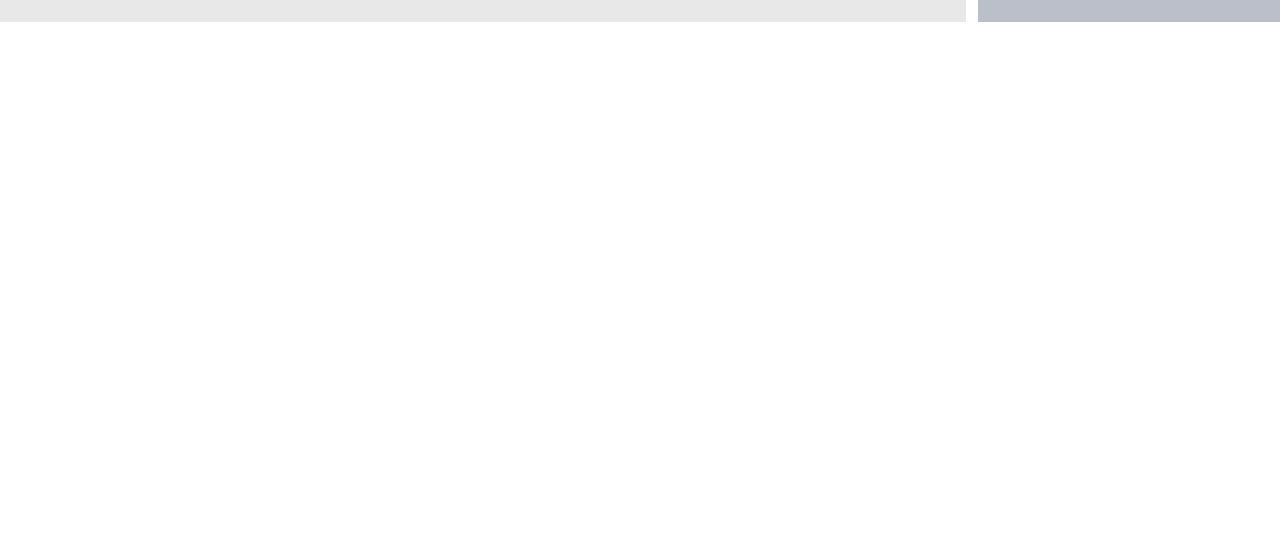
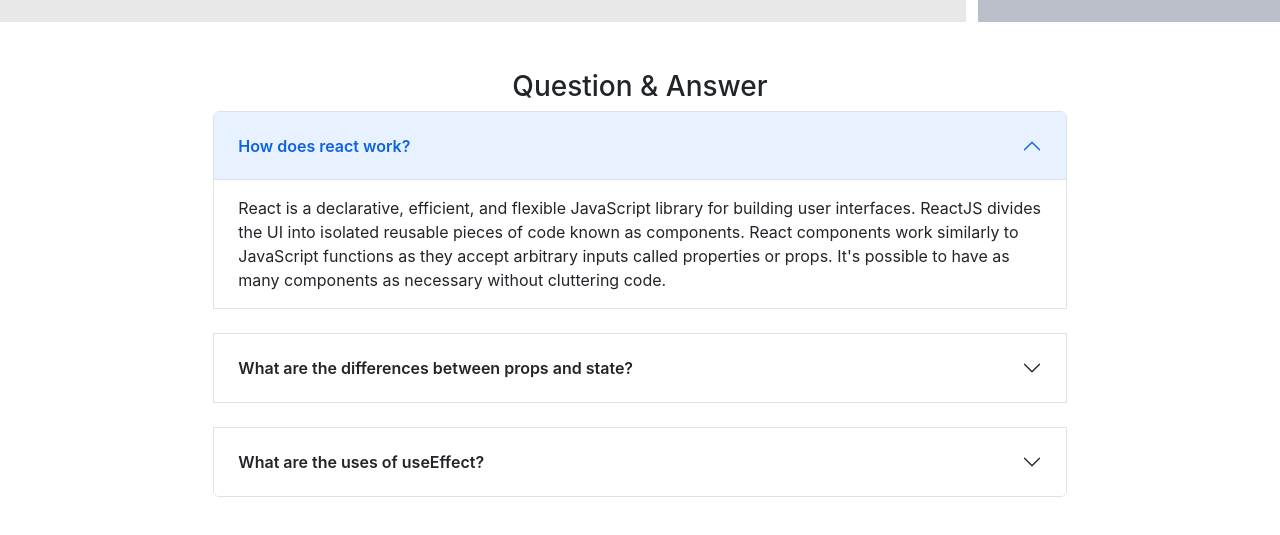
Before and after one commit to joymozumder/ultra-active, a React (Create React App) app: page / in a window 1280 px wide. Shown: the part 887-1422 px from the top of the page. Before the commit the page ends 909 px from the top, so only its background shows below. Built offline with nearby package versions, Linux system fonts and the light colour scheme.

Commit message:
added question answer

```diff
--- a/src/App.js
+++ b/src/App.js
@@ -3,6 +3,7 @@
 import Profile from './components/Profile/Profile';
 import { useState } from 'react';
 import Club from './components/Club/Club';
+import QuestionAnswer from './components/QuestionAnswer/QuestionAnswer';
 
 function App() {
 
@@ -16,6 +17,7 @@
   return (
     <div>
       <Club></Club>
+      <QuestionAnswer></QuestionAnswer>
     </div>
   );
 }
--- /dev/null
+++ b/src/components/QuestionAnswer/QuestionAnswer.js
@@ -0,0 +1,63 @@
+import React from 'react';
+
+const QuestionAnswer = () => {
+    return (
+        <div className=' my-5 '>
+            <h3 className='text-center'>Question & Answer</h3>
+            <div className="col-12 col-md-8 mx-auto">
+                    <div className="accordion" id="accordionExample">
+                        <div className="accordion-item border mb-4">
+                            <h2 className="accordion-header" id="headingOne">
+                                <button className="accordion-button fw-semibold px-4 py-4" type="button"
+                                    data-bs-toggle="collapse" data-bs-target="#collapseOne" aria-expanded="true"
+                                    aria-controls="collapseOne">
+                                    How does react work?
+                                </button>
+                            </h2>
+                            <div id="collapseOne" className="accordion-collapse collapse show" aria-labelledby="headingOne"
+                                data-bs-parent="#accordionExample">
+                                <div className="accordion-body px-4">
+                                    React is a declarative, efficient, and flexible JavaScript library for building user interfaces. ReactJS divides the UI into isolated reusable pieces of code known as components. React components work similarly to JavaScript functions as they accept arbitrary inputs called properties or props. It's possible to have as many components as necessary without cluttering code.
+                                </div>
+                            </div>
+                        </div>
+                        <div className="accordion-item border mb-4">
+                            <h2 className="accordion-header" id="headingTwo">
+                                <button className="accordion-button fw-semibold px-4 py-4 collapsed" type="button"
+                                    data-bs-toggle="collapse" data-bs-target="#collapseTwo" aria-expanded="false"
+                                    aria-controls="collapseTwo">
+                                    What are the differences between props and state?
+                                </button>
+                            </h2>
+                            <div id="collapseTwo" className="accordion-collapse collapse" aria-labelledby="headingTwo"
+                                data-bs-parent="#accordionExample">
+                                <div className="accordion-body px-4">
+                                    <strong>Props: </strong>Props are known as properties it can be used to pass data from one component to another. The Data is passed from one component to another. It is Immutable (cannot be modified). Props can be used with state and functional components. Props are read-only.<br></br>
+                                    <strong>State: </strong>The state represents parts of an Application that can change. The Data is passed within the component only. It is Mutable ( can be modified). State can be used only with the state components/class component. State is both read and write.
+                                </div>
+                            </div>
+                        </div>
+                        <div className="accordion-item border mb-4">
+                            <h2 className="accordion-header" id="headingThree">
+                                <button className="accordion-button fw-semibold px-4 py-4 collapsed" type="button"
+                                    data-bs-toggle="collapse" data-bs-target="#collapseThree" aria-expanded="false"
+                                    aria-controls="collapseThree">
+                                    What are the uses of useEffect?
+                                </button>
+                            </h2>
+                            <div id="collapseThree" className="accordion-collapse collapse" aria-labelledby="headingThree"
+                                data-bs-parent="#accordionExample">
+                                <div className="accordion-body px-4">
+                                    The motivation behind the introduction of useEffect Hook is to eliminate the side-effects of using class-based components. For example, tasks like updating the DOM, fetching data from API end-points, setting up subscriptions or timers, etc can be lead to unwarranted side-effects. Since the render method is to quick to produce a side-effect one needs to use life cycle methods to observe the side effects. A functional React component uses props and/or state to calculate the output. If the functional component makes calculations that don't target the output value, then these calculations are named side-effects.
+                                </div>
+                            </div>
+                        </div>
+
+
+                    </div>
+                </div>
+        </div>
+    );
+};
+
+export default QuestionAnswer;
```
Also changed, not shown: src/components/QuestionAnswer/QuestionAnswer.css (added).
